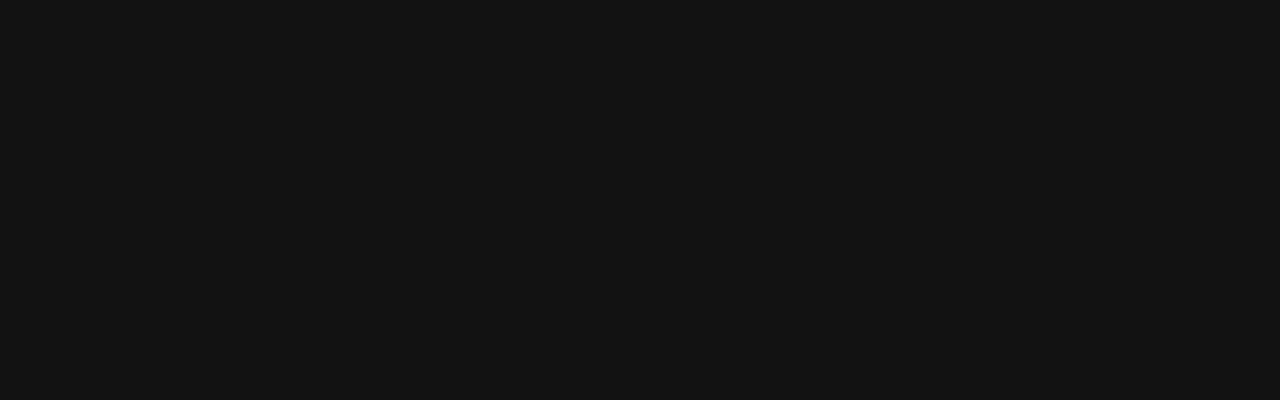
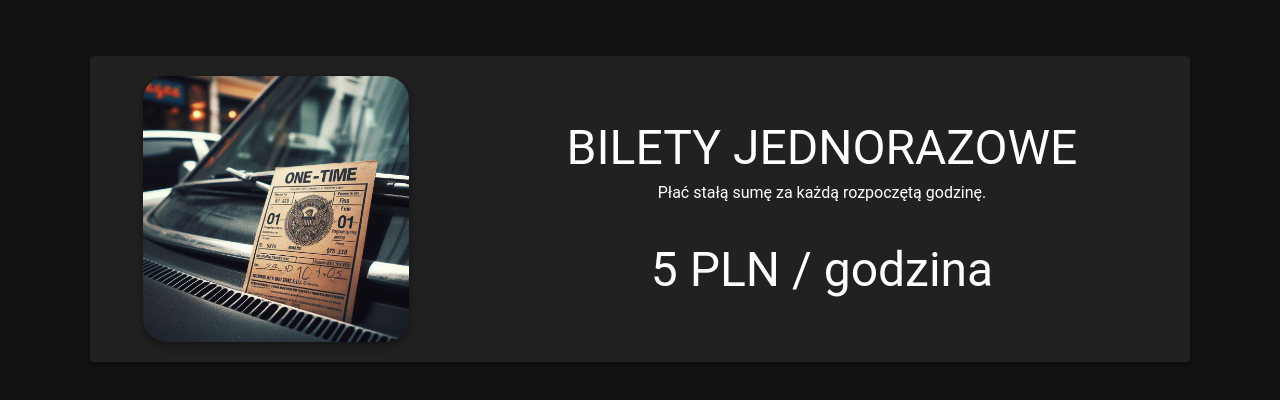
Before and after one commit to Lecrut/Parking-, a Nuxt app: page /priceList in a window 1280 px wide. Before the commit this address had no page. Shown: the top 400 px of the page. Built offline with nearby package versions, Linux system fonts and the light colour scheme.

Commit message:
standard ticket view

```diff
--- /dev/null
+++ b/pages/priceList.vue
@@ -0,0 +1,47 @@
+<script setup lang="ts">
+
+</script>
+
+<template>
+  <v-container fluid>
+    <v-sheet
+      class="d-flex align-center justify-center flex-wrap text-center mx-auto my-10 px-4"
+      elevation="4"
+      max-width="1100"
+      rounded
+  >
+    <v-row justify="center">
+      <v-col cols="12" sm="12" md="4">
+        <v-img
+            class="mx-auto my-5 elevation-5"
+            rounded="xl"
+            :width="266"
+            aspect-ratio="4/3"
+            cover
+            src="/ticketOne.jpg"
+        />
+      </v-col>
+      <v-col cols="12" sm="12" md="8">
+        <div class="d-flex flex-column align-center justify-center h-100 mx-2" >
+          <div class="text-h3">
+            BILETY JEDNORAZOWE
+          </div>
+
+          <p class="mb-5 mt-2" >
+            Płać stałą sumę za każdą rozpoczętą godzinę.
+          </p>
+
+          <p class="text-h3 mt-5">
+            5 PLN / godzina
+          </p>
+
+        </div>
+      </v-col>
+    </v-row>
+  </v-sheet>
+  </v-container>
+</template>
+
+<style scoped>
+
+</style>
```
Also changed, not shown: public/ticketOne.jpg (added).
